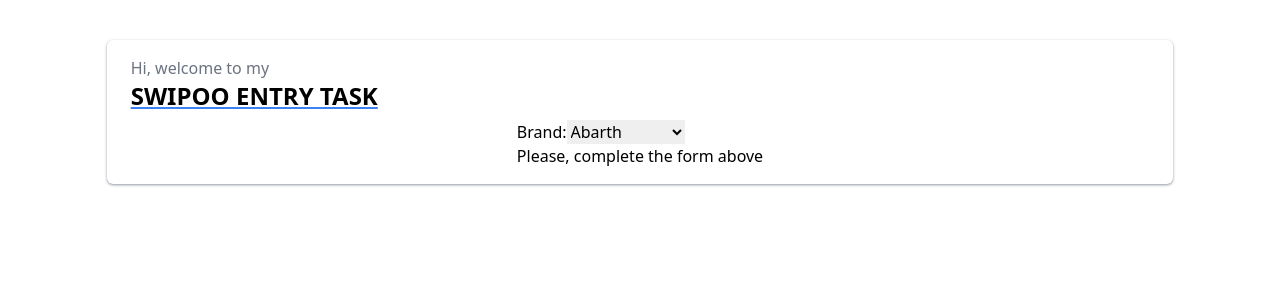
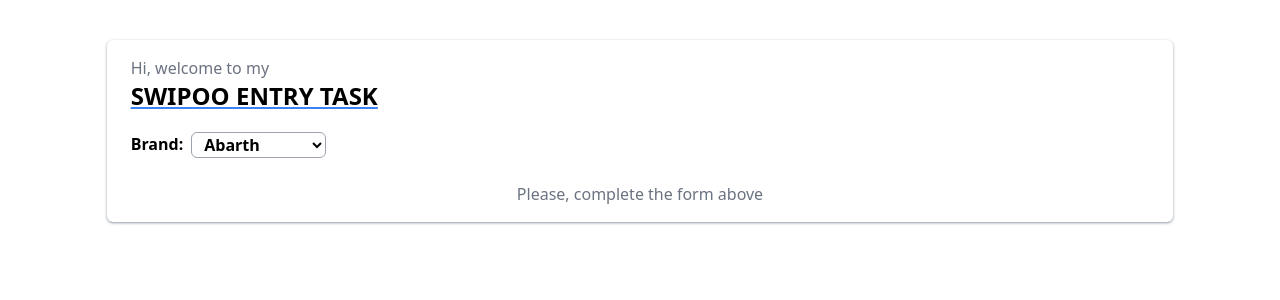
Before and after one commit to moisesrj97/swipoo-entry-task, a React (Create React App) app: page / in a window 1280 px wide. Shown: the top 300 px of the page. Built offline with nearby package versions, Linux system fonts and the light colour scheme.

Commit message:
Add Form styles

```diff
--- a/src/components/Form/Form.tsx
+++ b/src/components/Form/Form.tsx
@@ -44,14 +44,15 @@ function Form(): JSX.Element {
   };
 
   return (
-    <form>
-      <label htmlFor="brand">
+    <form className="flex flex-col w-full items-start mt-3">
+      <label htmlFor="brand" className="font-bold flex gap-2 mb-2">
         Brand:
         <select
           name="brand"
           id="brand"
           value={formData.brand}
           onChange={handleInputChange}
+          className="bg-transparent border border-gray-400 rounded-md pl-2"
         >
           {BRANDS.filter((e) => e !== '').map((e) => (
             <option key={e} value={e}>
@@ -61,7 +62,7 @@ function Form(): JSX.Element {
         </select>
       </label>
       {formData.brand !== '' && (
-        <label htmlFor="date">
+        <label htmlFor="date" className="font-bold flex gap-2 mb-2">
           Matriculation date:
           <input
             type="date"
@@ -69,17 +70,19 @@ function Form(): JSX.Element {
             id="date"
             value={formData.date}
             onChange={handleInputChange}
+            className="bg-transparent border border-gray-400 rounded-md pl-2"
           />
         </label>
       )}
       {formData.date !== '' && (
-        <label htmlFor="fuel-type">
+        <label htmlFor="fuel-type" className="font-bold flex gap-2 mb-2">
           Fuel type:
           <select
             name="fuelType"
             id="fuel-type"
             value={formData.fuelType}
             onChange={handleInputChange}
+            className="bg-transparent border border-gray-400 rounded-md pl-2"
           >
             {FUELS.filter((e) => e !== '').map((e) => (
               <option key={e} value={e}>
@@ -90,13 +93,14 @@ function Form(): JSX.Element {
         </label>
       )}
       {fetchedCars.length > 0 && (
-        <label htmlFor="fetched-cars">
+        <label htmlFor="fetched-cars" className="font-bold flex flex-col mb-2">
           Model:
           <select
             name="fetched-cars"
             id="fetched-cars"
             value={selectedCar?.model}
             onChange={handleCarSelect}
+            className="bg-transparent border border-gray-400 rounded-md pl-2 w-full"
           >
             {fetchedCars.map((e) => (
               <option key={e.model} value={e.model}>
@@ -112,7 +116,9 @@ function Form(): JSX.Element {
           date={+formData.date.split('-')[0]}
         />
       ) : (
-        <p>Please, complete the form above</p>
+        <p className="text-gray-500 mt-4 text-center w-full">
+          Please, complete the form above
+        </p>
       )}
     </form>
   );
```
